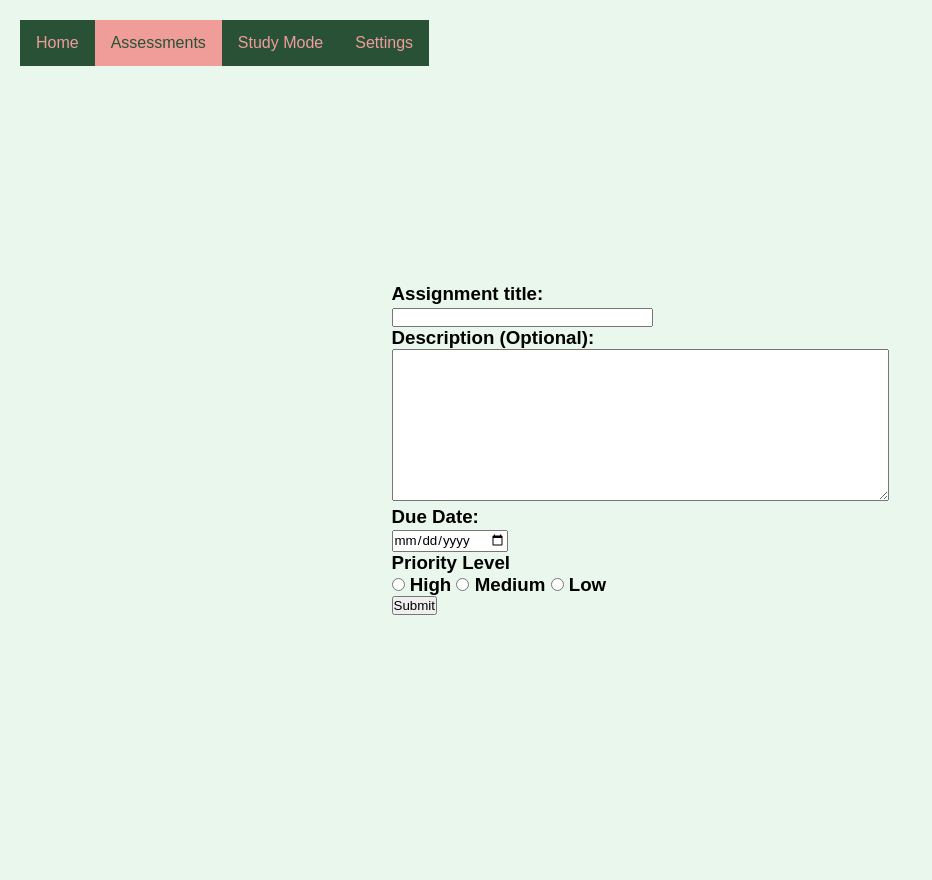
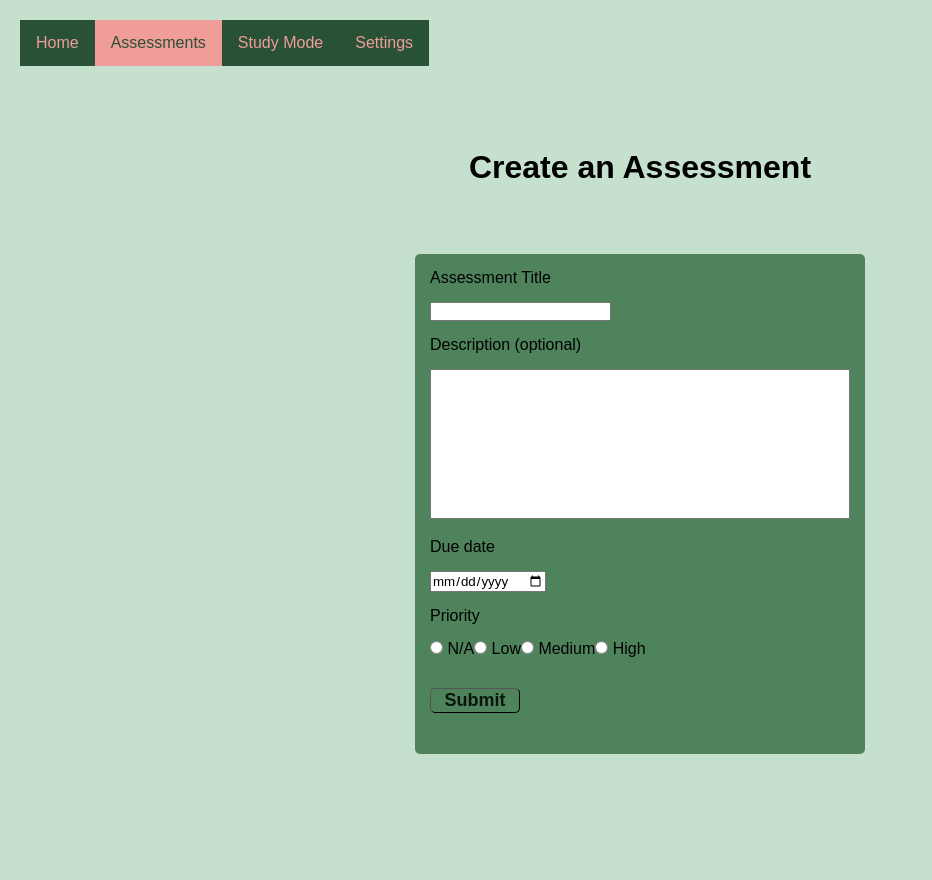
Before and after one commit to CYBI-3331-Project/Homework_Helper, a Flask app: page /Homepage/Assignment_dash/Create_Assessment in a window 1280 px wide. Shown: the whole page, without its empty margins (0-932 px from the left). Run offline with Flask 3, Linux system fonts and the light colour scheme.

Commit message:
Create Assignments
Re-haul of the create assignments front-end, as well as creating a foundation for the backend. updated some styles as well

```diff
--- a/Project/app.py
+++ b/Project/app.py
@@ -5,7 +5,7 @@ from flask_sqlalchemy import SQLAlchemy #pip install Flask-SQLAlchemy
 from pathlib import Path
 from argon2 import PasswordHasher       #pip install argon2-cffi
 from flask_wtf import FlaskForm         #pip install flask-wtf
-from wtforms import StringField, IntegerField, SubmitField, EmailField, TelField
+from wtforms import StringField, IntegerField, SubmitField, EmailField, TelField, DateField, TextAreaField, RadioField
 from wtforms.validators import data_required
 from flask import jsonify
 import os, time
@@ -21,13 +21,13 @@ app.config['SQLALCHEMY_DATABASE_URI'] = f"sqlite:///{Path(__file__).parent / 'Da
 #Initialize the database
 db = SQLAlchemy(app)
 
-#==================Functions
+#======================================================Functions
 
-#Salt generator for password hashes
+# Salt generator for password hashes
 def generateSalt():
     return os.urandom(16)
 
-#Password hash generator
+# Password hash generator
 def generateHash(passw, salt):
 
     passHasher = PasswordHasher()
@@ -41,8 +41,23 @@ def generateHash(passw, salt):
         print('Password verification error')
         return -1
 
+# Finction to strip multiple characters from a string
+def stripChars(input: string, strip: string):
+    begStr = str(input)
+    chars = str(strip)
 
-#==================Classes
+    for ch in chars:
+        if ch in begStr:
+            begStr = begStr.replace(ch, '')
+
+    return begStr
+
+
+
+
+
+#================================================== Classes
+#======================================================== Databases
 
 #Creating a model for user credentials
 class  UserCredentials(db.Model):
@@ -54,20 +69,30 @@ class  UserCredentials(db.Model):
     pass_hash = db.Column(db.String, nullable=False)
     date_added = db.Column(db.DateTime, default=datetime.utcnow)
 
+    assignments = db.relationship('Assignments', backref='userCred', lazy=True)
+
 
     #Creating a string
     def __repr__(self):
         return '<Name %r>' % self.user_Name
 
-#Creating a model for user preferences
-# class  UserCredentials(db.Model):
-#     user_ID = db.Column(db.Integer, primary_key=True)
-#     user_Name = db.Column(db.String(50),nullable=False)
-
 
 #     #Creating a string
 #     def __repr__(self):
 #         return '<Name %r>' % self.user_Name
+
+#Creating a model for user assignments
+class  Assignments(db.Model):
+    ID = db.Column(db.Integer,primary_key=True)
+    user_ID = db.Column(db.Integer, db.ForeignKey('user_credentials.user_ID'))
+    title = db.Column(db.String(50), nullable=False)
+    description = db.Column(db.String(300), nullable=True)
+    date_Created = db.Column(db.DateTime, default=datetime.utcnow)
+    date_Due = db.Column(db.DateTime, nullable=True)
+    priority = db.Column(db.Integer, nullable=True)
+
+
+#======================================================== Forms
 
 #Create a registration form class
 class RegisterForm (FlaskForm):
@@ -83,15 +108,25 @@ class LoginForm (FlaskForm):
     password = StringField("Password: ", validators=[data_required()])
     submit = SubmitField("Log in")
 
-#==================App Context
+#Create a AssessmentForm form class
+class AssessmentForm (FlaskForm):
+    title = StringField("Assessment Title", validators=[data_required()])
+    description = TextAreaField("Description (optional)")
+    date = DateField("Due date", validators=[data_required()])
+    priority = RadioField("Priority",  choices=['N/A', 'Low', 'Medium', 'High'], validators=[data_required()])
+    submit = SubmitField("Submit")
+
+
+
+#======================================================App Context
 
 #Creates a context to manage the database
 with app.app_context():
+    #Drops all tables from the database
+    #db.drop_all()
+
     #Adds tables out of all the modles in the database, unless they already exist
     #db.create_all()
-
-    #Drops all tables from the database
-    #db.drop_all()
 
     #LoginCredentials.__table__.create(db.engine)
 
@@ -99,8 +134,11 @@ with app.app_context():
     #LoginCredentials.__table__.drop(db.engine)
     pass
 
-#==================App routes
 
+
+
+#======================================================App routes
+#===============================================Default/Login
 #Handles the backend of the login page
 @app.route('/', methods=['POST', 'GET'])
 def log_in():
@@ -151,7 +189,7 @@ def log_in():
     return render_template('log_in.html', form=form, username = username, salt = salt, passHash = passHash)
 
 
-#Handles the backend of the account creation page
+#=============================================== account creation
 @app.route('/create_account',  methods=['POST', 'GET'])
 def Register():
     username = None
@@ -203,26 +241,64 @@ def Register():
 
 
 
+#=============================================== Forgot Password
 @app.route('/Forgot_Password')
 def forgotpw():
     return render_template('forgotpw.html')
 
+#=============================================== Homepage
 @app.route('/Homepage')
 def homepage():
     return render_template('homepage.html')
 
+#=============================================== Study Mode
 @app.route('/Homepage/Study_Mode')
 def study_mode():
     return render_template('study_mode.html')
 
+#=============================================== Assignment Dashboard
 @app.route('/Homepage/Assignment_dash')
 def assignment_dash():
     return render_template('assignment_dash.html')
 
-@app.route('/Homepage/Assignment_dash/Create_Assessment')
+#=============================================== Create assessment #===============================================#===============================================
+@app.route('/Homepage/Assignment_dash/Create_Assessment',  methods=['POST', 'GET'])
 def create_assessment():
-    return render_template('create_assessment.html')
+    # Initializes values to None
+    title = None
+    description = None
+    date = None
+    submit = None
+    priority = None
+    maxChars = 500
 
+    # Specifies the form class to use
+    form = AssessmentForm()
+
+    #Checks if the submit button has been pressed
+    if form.validate_on_submit():
+        if(len(form.description.data) > maxChars):
+            errorMsg = "Error: Max description length is", maxChars, "characters. Character count: ", len(form.description.data)
+            flash(stripChars(str(errorMsg), "',()"))
+        assignment = Assignments(user_ID=1, title=form.title.data, description=form.description.data, date_Due=form.date.data, priority=form.priority.data)
+        flash("Done")
+
+        #Clearing the form data after it has been submitted
+    title = form.title.data
+    form.title.data = ''
+    description = form.description.data
+    form.description.data = ''
+    date = form.date.data
+    form.date.data = ''
+    submit = form.submit.data
+    form.submit.data = ''
+    priority = form.priority.data
+    form.priority.data = ''
+    # Re-rendering the login page after a failed login attempt
+    return render_template('create_assessment.html', title=title, description=description, date=date, submit=submit, priority=priority, form=form)
+
+
+#=============================================== Get Events
 @app.route('/Homepage/get_events',  methods=['GET'])
 def get_events_route():
     # Replace this with your actual code to fetch events from the database
@@ -246,15 +322,20 @@ def get_events_route():
             # ... additional events
     return jsonify(events)
 
+#=============================================== Calendar
 @app.route('/Homepage/Weekly_View')
 def weekly_calendar():
     return render_template('weekly_calendar.html')
 
+#=============================================== Settings
 @app.route('/Homepage/Settings')
 def settings():
     return render_template('settings.html')
 
-#==================Main Function
+
+
+
+#=============================================== Main
 if __name__ == "__main__":
     app.run(debug=True) #app.run(host='192.168.1.142') to make searchable through IP
                         #I don't believe this option works if we are not on the same network
--- /dev/null
+++ b/Project/static/css/create_assessment.css
@@ -0,0 +1,38 @@
+body {
+    background-color: #c5e0cc;
+}
+h1{
+    position:static;
+    padding-top: 5%;
+    padding-bottom: 15%;
+}
+.spacer{
+    padding-bottom: 15px;
+}
+#submitButton{
+    width: 90px;
+    height: 25px;
+    border-radius: 5px;
+    font-size: 18px;
+    font-weight: 600;
+    color: #08160c;
+    border-width: 1px;
+    text-align: center;
+    background-color: #4e835c;
+
+
+}
+.box {
+    width: 450px;
+    height: 500px;
+    text-align: left;
+    background-color: #4e835c;
+    border-radius: 5px;
+    padding: 15px;
+    margin: 0;
+}
+.alert{
+    text-align: center;
+    color: black;
+    font-size: 25px;
+}
--- a/Project/static/css/style.css
+++ b/Project/static/css/style.css
@@ -16,6 +16,7 @@ ul {
     margin: 0;
     padding: 0;
     overflow: hidden;
+    width: max-content;
 }
 li {
     float: left;
--- a/Project/templates/create_assessment.html
+++ b/Project/templates/create_assessment.html
@@ -3,7 +3,7 @@
 
 {% block head %}
         <title>Create Assessments</title>
-        <link href="assignments_def.css" type="text/css" rel="stylesheet" \ >
+        <link rel="stylesheet" href="{{ url_for('static', filename='css/create_assessment.css') }}">
 {% endblock %}
 {% block body %}
 <div class="navbar-body">
@@ -18,38 +18,42 @@
         </div>
     </div>
 </div>
-    <!--- <form> --->
-        <div>
-            <br />
-            <h3> Assignment title:
-            <br />
-            <input type= "text" name="title" size="30" maxlenght="50" />
-            </h3>
 
-            <h3> Description (Optional):                 <!--MAKE DESCRIPTION LIKE A BOX-->
-            <br />
-            <textarea name="description" cols="60" rows="10"> </textarea>
-            </h3>
+<!-- Creating a form  with jinja formatting-->
+<div, style="text-align: center;">
+    <h1>Create an Assessment</h1>
+    <div class="box">
+        <form action="/Homepage/Assignment_dash/Create_Assessment" method="post">
 
-            <h3>Due Date:
-            <br />
-            <input type="date" name="date" />
-            </h3>
+            <!--Uses the SECRET_KEY to lock this page behind said key, to prevent CSRF attacks.-->
+            {{ form.hidden_tag() }}
 
-            <h3>Priority Level
-            <br />
-            <input type="radio" name="priority" value="high" />
-            High
-            <input type="radio" name="priority" value="medium" />
-            Medium
-            <input type="radio" name="priority" value="low" />
-            Low
-            </h3>
+            <!--Elements created through jinja-->
+            {{ form.title.label }}
+            <div class="spacer"></div>
+            {{ form.title }}
+            <div class="spacer"></div>
+            {{ form.description.label }}
+            <div class="spacer"></div>
+            {{ form.description(style='height: 150px; width: 100%; resize: none; limit: 300') }}
+            <div class="spacer"></div>
+            {{ form.date.label }}
+            <div class="spacer"></div>
+            {{ form.date }}
+            <div class="spacer"></div>
+            {{ form.priority.label }}
+            <div class="spacer"></div>
+            {{ form.priority }}
+            <div class="spacer"></div>
+            <div class="spacer"></div>
+            {{ form.submit(id="submitButton") }}
 
+        </form>
+    </div>
+</div>
 
-            <input class= "submit_button" type="submit" name="submit" value="Submit" />   <!--Submit button-->
-
-        </div>
-
-    <!---  </form>  --->
+<!-- Handling flash messages -->
+{% for message in get_flashed_messages() %}
+<div class="alert" role="alert" style="text-align: center; color: black; font-size: 25px;">{{ message }}</div>
+{% endfor %}
 {% endblock %}
```
Also changed, not shown: Project/static/JS/script_weekly.js (+9 -9 lines), Project/static/css/assignments_def.css (deleted, +0 -66 lines), Project/Databases/userAccounts.db.
